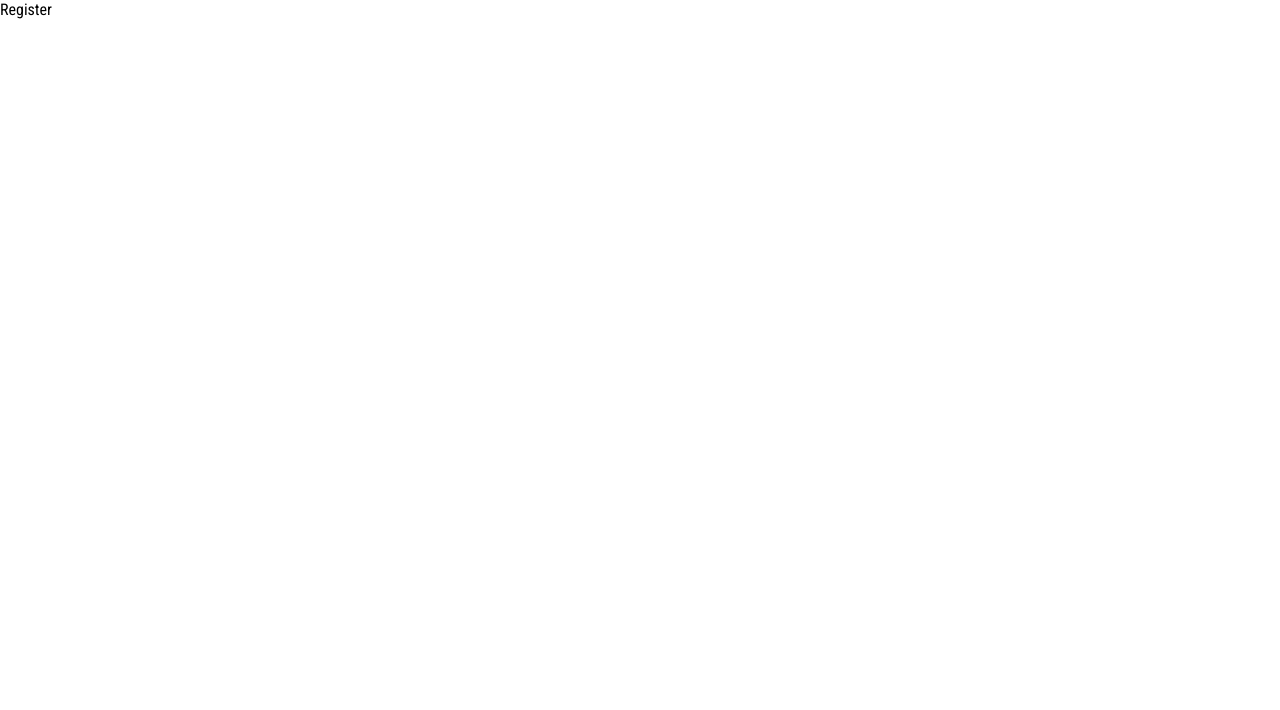
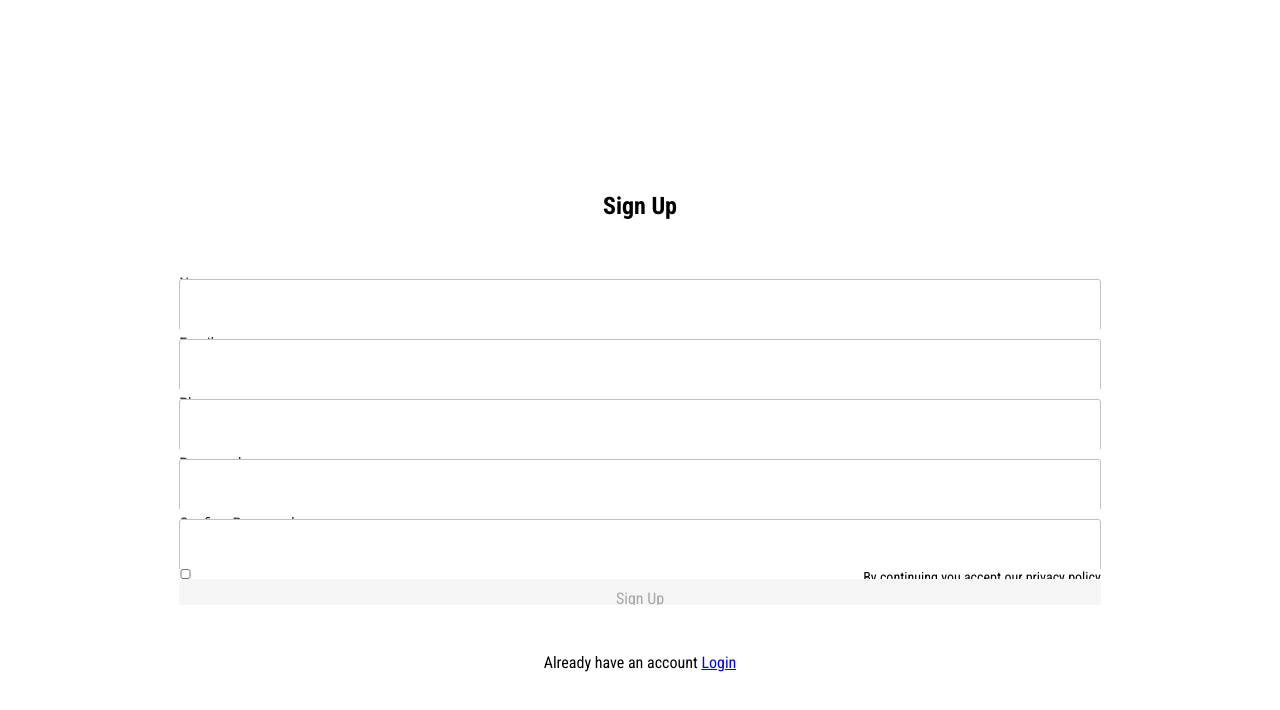
Before and after one commit to chemazu/fit-app, a React (Create React App) app: page /register in a window 1280 px wide. Shown: the top 710 px of the page. Built offline with nearby package versions, Linux system fonts and the light colour scheme.

Commit message:
registration page completed

```diff
--- a/src/components/Button/index.tsx
+++ b/src/components/Button/index.tsx
@@ -1,7 +1,22 @@
 import React from "react";
 import "./style.scss";
-type Props = { title: any; className?: string, onClick?: any };
+type Props = {
+  title: any;
+  className?: string;
+  onClick?: any;
+  inactive?: boolean;
+};
 
-export default function Button({ title, className,onClick }: Props) {
-  return <button className={className} onClick={onClick}>{title}</button>;
+export default function Button({ title, className, onClick, inactive }: Props) {
+  return (
+    <button
+      className={inactive ? "inactive" : className}
+      onClick={inactive ? (e)=>{
+        e.preventDefault();
+        alert("Please fill all the fields")
+      } : onClick}
+    >
+      {title}
+    </button>
+  );
 }
--- a/src/components/Button/style.scss
+++ b/src/components/Button/style.scss
@@ -8,3 +8,17 @@
     border-color: #fff;
     border-width: 0px;
 }
+.inactive,.sec{
+    padding: 10px 20px;
+    width: 100%;
+    border-radius: 5px;
+    color:#fff;
+    font-size: 1em;
+    background-color: rgb(25, 73, 124);
+    border-color: #fff;
+    border-width: 0px;
+}
+.inactive{
+    background-color: #f5f5f5;
+    color: rgb(167, 165, 165);
+}
--- /dev/null
+++ b/src/components/Input/index.tsx
@@ -0,0 +1,16 @@
+import React from "react";
+import "./style.scss";
+
+type Props = { type?: string; label?: string,control: {value: string, setValue: (value: string) => void}};
+
+export default function Input({ type, label,control }: Props) {
+  let {value,setValue}=control
+  return (
+    <div className="input-wrapper">
+      <p className="input-label">{label}</p>
+      <input type={type} onChange={(e)=>{setValue(e.target.value)}} value={value}/>
+      {/* <p>Validation</p>  */}
+
+    </div>
+  );
+}
--- /dev/null
+++ b/src/components/Input/style.scss
@@ -0,0 +1,22 @@
+.input-wrapper {
+  display: flex;
+  flex-direction: column;
+  justify-content: flex-start;
+  width: 100%;
+
+  .input-label {
+    padding: 5px 0;
+    text-align: left;
+  }
+  input {
+    width: 100%;
+    padding: 2.5% 5%;
+    border: 1px solid #c2c2c2;
+    box-shadow: 1px 1px 4px #ebebeb;
+    border-radius: 3px;
+    outline: none;
+    &:focus {
+      border: 1px solid rgb(25, 73, 124);;
+    }
+  }
+}
--- a/src/components/Logo/style.scss
+++ b/src/components/Logo/style.scss
@@ -1,4 +1,4 @@
 .pry-logo {
-  color: rgb(148, 133, 133);
+  color: #fff;
   font-family: 'Roboto Condensed', sans-serif;
 }
--- a/src/pages/Landing/index.tsx
+++ b/src/pages/Landing/index.tsx
@@ -2,13 +2,50 @@ import React from "react";
 import Logo from "../../components/Logo";
 import Button from "../../components/Button";
 import { Link, useNavigate } from "react-router-dom";
-
+import Video from "./video2.mp4";
 import "./style.scss";
 
 export default function Landing() {
   let navigate = useNavigate();
   return (
+    // <div className="landing">
+    //   <div className="top">
+    //     <div className="logo-wrapper">
+    //       <Logo className="pry-logo" />
+    //     </div>
+    //     <div className="mid-content">
+    //       <h1>
+    //         Solutions for an active <br />
+    //         lifestyle
+    //       </h1>
+    //       <p>
+    //         {process.env.REACT_APP_APP_NAME} is the best way to stay consistent
+    //         and track you fitness progress
+    //       </p>
+    //       <div className="button-wrapper">
+    //         <Button
+    //           title="Get Started"
+    //           className="pry"
+    //           onClick={() => {
+    //             navigate("/register");
+    //           }}
+    //         />
+    //       </div>
+    //       <p>
+    //         Already have an account <Link to="/login">Login</Link>
+    //       </p>
+    //     </div>
+    //   </div>
+    // </div>
     <div className="landing">
+      <video
+        autoPlay={true}
+        src={Video}
+        className="myvideo"
+        muted
+        loop={true}
+         playsInline={true}
+      />
       <div className="top">
         <div className="logo-wrapper">
           <Logo className="pry-logo" />
@@ -31,11 +68,12 @@ export default function Landing() {
               }}
             />
           </div>
-          <p>
+          <p className="bottom-account">
             Already have an account <Link to="/login">Login</Link>
           </p>
         </div>
       </div>
+
     </div>
   );
 }
--- a/src/pages/Landing/style.scss
+++ b/src/pages/Landing/style.scss
@@ -1,18 +1,14 @@
 .landing {
-  background-color: black;
+  width: 100%;
   height: 100%;
-  animation-name: cf3FadeInOut;
-  animation-timing-function: ease-in-out;
-  animation-iteration-count: infinite;
-  animation-duration: 10s;
-  animation-direction: alternate;
-  background-size: cover;
-  background-position: center;
-  background-repeat: no-repeat;
-  width: 100%;
-  overflow-y: scroll;
-  padding: 5%;
-  padding-bottom: 10%;
+
+  .myvideo {
+    width: 100%;
+    height: 100%;
+    object-fit: cover;
+    position: absolute;
+    z-index: -1;
+  }
   &:before {
     content: "";
     position: absolute;
@@ -24,7 +20,7 @@
     background: linear-gradient(
       to bottom,
       rgba(0, 0, 0, 0) 0%,
-      rgba(27, 26, 26) 100%
+      rgba(27, 26, 26) 80%
     );
     z-index: 5;
   }
@@ -32,7 +28,11 @@
     display: none;
   }
   .top {
-    .logo-wrapper{
+    // padding: 5%;
+    // padding-bottom: 10%;
+    padding: 10% 5%;
+    padding-top: 15%;
+    .logo-wrapper {
       display: flex;
       justify-content: left;
       width: 100%;
@@ -77,24 +77,3 @@
     }
   }
 }
-@keyframes cf3FadeInOut {
-  0% {
-  opacity:1;
-  background-image: url("../../assets/landing-1.jpg");
-
-}
-45% {
-opacity:1;
-background-image: url("../../assets/landing-2.jpg");
-
-}
-55% {
-opacity:1;
-background-image: url("../../assets/landing-3.jpg");
-
-}
-100% {
-opacity:1;
-background-image: url("../../assets/landing-4.jpg");
-}
-}
--- a/src/pages/Login/index.tsx
+++ b/src/pages/Login/index.tsx
@@ -1,7 +1,13 @@
-import React from 'react'
+import React from "react";
+import { Link } from "react-router-dom";
 
 export default function Login() {
   return (
-    <div>Login</div>
-  )
+    <div>
+      Login
+      <p className="bottom-account">
+        Already have an account <Link to="/login">Login</Link>
+      </p>
+    </div>
+  );
 }
--- a/src/pages/Register/index.tsx
+++ b/src/pages/Register/index.tsx
@@ -1,8 +1,95 @@
+import { useMutation } from "@tanstack/react-query";
 import React from "react";
-// import axios from "axios";
-
-// import { useQuery, useMutation, useQueryClient } from "@tanstack/react-query";
+import { Link, useNavigate } from "react-router-dom";
+import Button from "../../components/Button";
+import Input from "../../components/Input";
+import axios from "axios";
+import "./style.scss";
 
 export default function Register() {
-  return <div>Register</div>;
+  const [username, setUserName] = React.useState("");
+  const [email, setEmail] = React.useState("");
+  const [phone, setPhone] = React.useState("");
+  const [password, setPassword] = React.useState("");
+  const [passwordConfirm, setPasswordConfirm] = React.useState("");
+  let handleInactive = () => {
+    if (
+      username.length < 1 ||
+      email.length < 1 ||
+      phone.length < 1 ||
+      password.length < 1 ||
+      passwordConfirm.length < 1
+    ) {
+      return true;
+    }
+    if (password !== passwordConfirm) {
+      return true;
+    }
+    return false;
+  };
+  let navigate = useNavigate();
+  const mutation = useMutation(async () => {
+    const response = await axios.post(
+      `${process.env.REACT_APP_API_URL}/api/account/register`,
+      {
+        username,
+        email,
+        password,
+      }
+    );
+    return response.data;
+  });
+  React.useEffect(() => {
+    if (mutation.data && mutation.isSuccess) {
+      alert("Registration Successful");
+      navigate("/home");
+      localStorage.setItem("token", mutation.data.token);
+    }
+  }, [mutation.data, mutation.isSuccess,navigate]);
+  return (
+    <div className="register">
+      <h2>Sign Up</h2>
+      <form>
+        <Input
+          label={"Name"}
+          control={{ value: username, setValue: setUserName }}
+        />
+        <Input label={"Email"} control={{ value: email, setValue: setEmail }} />
+        <Input label={"Phone"} control={{ value: phone, setValue: setPhone }} />
+        <Input
+          label={"Password"}
+          type={"password"}
+          control={{ value: password, setValue: setPassword }}
+        />
+        <Input
+          label={"Confirm Password"}
+          type={"password"}
+          control={{ value: passwordConfirm, setValue: setPasswordConfirm }}
+        />
+        <div className="privacy-div">
+          <input type={"checkbox"} />
+          <p>By continuing you accept our privacy policy</p>
+        </div>
+
+        <div className="button-wrapper">
+          <Button
+            title={"Sign Up"}
+            className={"sec"}
+            inactive={handleInactive()}
+            onClick={(e: any) => {
+              e.preventDefault();
+              mutation.mutate();
+            }}
+          />
+        </div>
+        {mutation.isSuccess ? <p>User Created!</p> : <p></p>}
+        {/* {mutation.isError ? (
+            <div>An error occurred: {mutation.error.message}</div>
+          ) : null} */}
+      </form>
+      <p className="bottom-account">
+        Already have an account <Link to="/login">Login</Link>
+      </p>
+    </div>
+  );
 }
--- a/src/pages/Register/style.scss
+++ b/src/pages/Register/style.scss
@@ -0,0 +1,33 @@
+.register {
+  padding: 10% 5%;
+  padding-top: 15%;
+  width: 100%;
+  display: flex;
+  justify-content: space-between;
+  align-items: center;
+  flex-direction: column;
+  height: 100%;
+
+  form {
+    width: 80%;
+    height: 70%;
+    display: flex;
+    justify-content: space-between;
+    align-items: center;
+    flex-direction: column;
+    .button-wrapper{
+      width: 100%;
+    }
+  }
+  .privacy-div{
+    display: flex;
+    justify-content: space-between;
+  width: 100%;
+
+
+
+    p{
+      font-size: 14px;
+    }
+  }
+}
--- /dev/null
+++ b/src/types/custom.d.ts
@@ -0,0 +1,4 @@
+declare module '*.mp4' {
+    const src: string;
+    export default src;
+  }
```
Also changed, not shown: src/pages/Landing/style copy.scss (deleted, +0 -42 lines), 2 other files (tests, documents, lock files or other folders).
